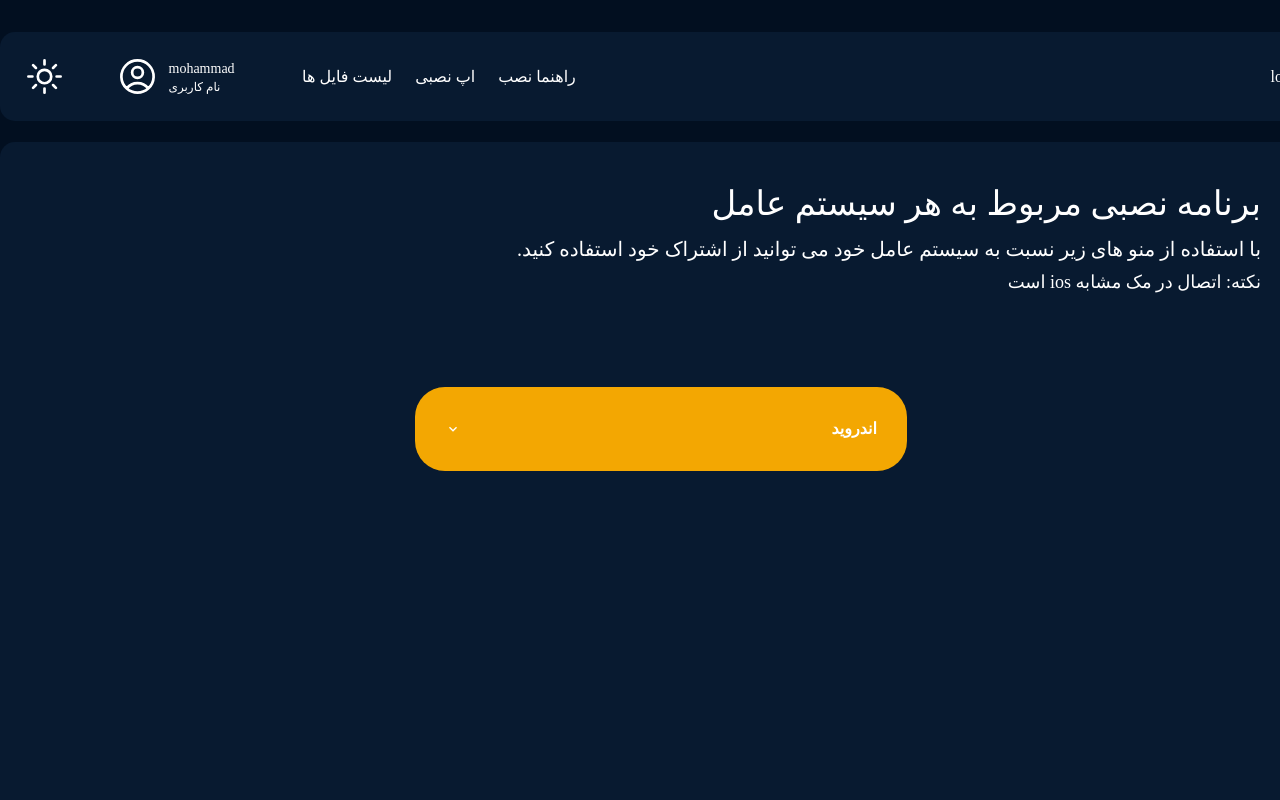
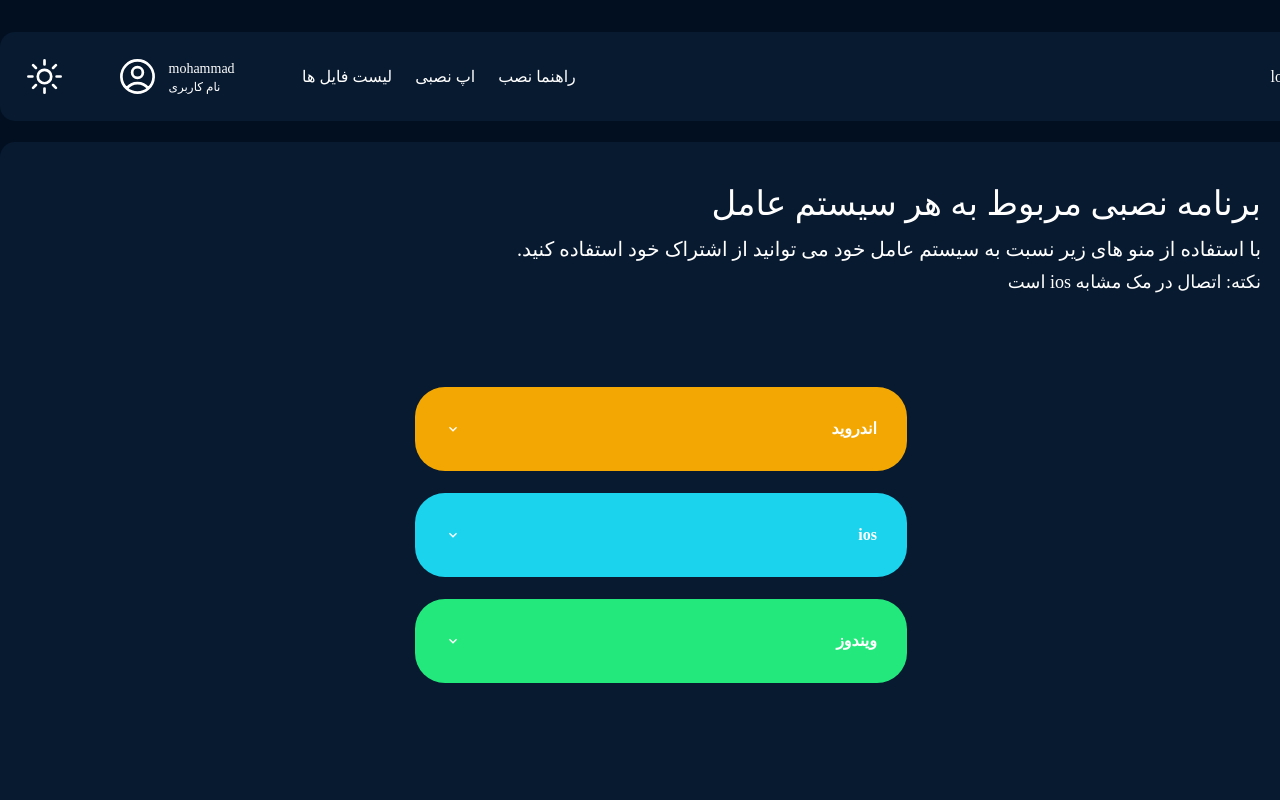
Before and after one commit to Erfanmah7/speed-vpn, a React (Vite) app: page /installationguide in a window 1280 px wide. Shown: the top 800 px of the page. Built offline with nearby package versions, Linux system fonts and the light colour scheme; a web font is replaced by a local one.

Commit message:
add combobox

```diff
--- a/src/components/ComboBox.jsx
+++ b/src/components/ComboBox.jsx
@@ -26,11 +26,29 @@ function ComboBox() {
               </div>
             </AccordionButton>
           </h2>
-          <AccordionPanel
-            className="text-right mt-2 !text-navy-900 font-YekanBakhLight"
-            pb={320}
-          >
-            {/* /// */}
+          <AccordionPanel className="text-center mt-7 !text-navy-900" pb={1}>
+            <div className="">
+              <button className="w-[371px] h-[60px] rounded-[30px] bg-[#F3A702]">
+                دانلود
+              </button>
+              <p className="mt-[10px] text-right text-[13px]">
+                برای دانلود کلیک کنید
+              </p>
+
+              <p className="mt-[18px] text-right text-[20px]">راهنما نصب</p>
+              <div className="flex flex-col items-center justify-center mt-[10px]">
+                <div className="w-[371px] h-[239px] bg-[#081A30] rounded-[5px] flex justify-center items-center">
+                  ویدیو نصب
+                </div>
+                <p className="w-[371px] h-[205px] text-justify mt-[18px]">
+                  پیشرو در زبان فارسی ایجاد کرد، در این صورت می توان داشت که
+                  تمام و دشواری موجود در ارائه راهکارها، و شرایط سخت پایان رسد و
+                  زمان مورد نیاز شامل حروفچینی دستاوردهای اصلی، و جوابگــوی
+                  سوالات پیوسته اهل دنیای موجود طراحی اساسا مورد استفاده قـرار
+                  گیرد.
+                </p>
+              </div>
+            </div>
           </AccordionPanel>
         </AccordionItem>
       </Accordion>
--- a/src/pages/InstallationGuide.jsx
+++ b/src/pages/InstallationGuide.jsx
@@ -45,7 +45,61 @@ function InstallationGuide() {
                   برنامه مورد نظر خود را انتخاب کنید.
                 </p>
                 <ComboBox />
-                <div className="mt-[15px]"><ComboBox /></div>
+                <div className="mt-[15px]">
+                  <ComboBox />
+                </div>
+              </AccordionPanel>
+            </AccordionItem>
+
+            <AccordionItem className="p-[30px] w-[492px] bg-[#1BD3EC] rounded-[30px] mt-[22px]">
+              <h2>
+                <AccordionButton className="flex justify-between">
+                  <span className="text-right font-bold text-navy-900" flex="1">
+                    ios
+                  </span>
+
+                  <div className="flex items-center gap-x-3">
+                    <AccordionIcon className="text-right !text-navy-900" />
+                  </div>
+                </AccordionButton>
+              </h2>
+              <AccordionPanel
+                className="text-right mt-9 !text-navy-900 font-YekanBakhLight"
+                pb={7}
+              >
+                <p className="mb-[10px] text-[18px]">
+                  برنامه مورد نظر خود را انتخاب کنید.
+                </p>
+                <ComboBox />
+                <div className="mt-[15px]">
+                  <ComboBox />
+                </div>
+              </AccordionPanel>
+            </AccordionItem>
+
+            <AccordionItem className="p-[30px] w-[492px] bg-[#23E87B] rounded-[30px] mt-[22px]">
+              <h2>
+                <AccordionButton className="flex justify-between">
+                  <span className="text-right font-bold text-navy-900" flex="1">
+                    ویندوز
+                  </span>
+
+                  <div className="flex items-center gap-x-3">
+                    <AccordionIcon className="text-right !text-navy-900" />
+                  </div>
+                </AccordionButton>
+              </h2>
+              <AccordionPanel
+                className="text-right mt-9 !text-navy-900 font-YekanBakhLight"
+                pb={7}
+              >
+                <p className="mb-[10px] text-[18px]">
+                  برنامه مورد نظر خود را انتخاب کنید.
+                </p>
+                <ComboBox />
+                <div className="mt-[15px]">
+                  <ComboBox />
+                </div>
               </AccordionPanel>
             </AccordionItem>
           </Accordion>
```
